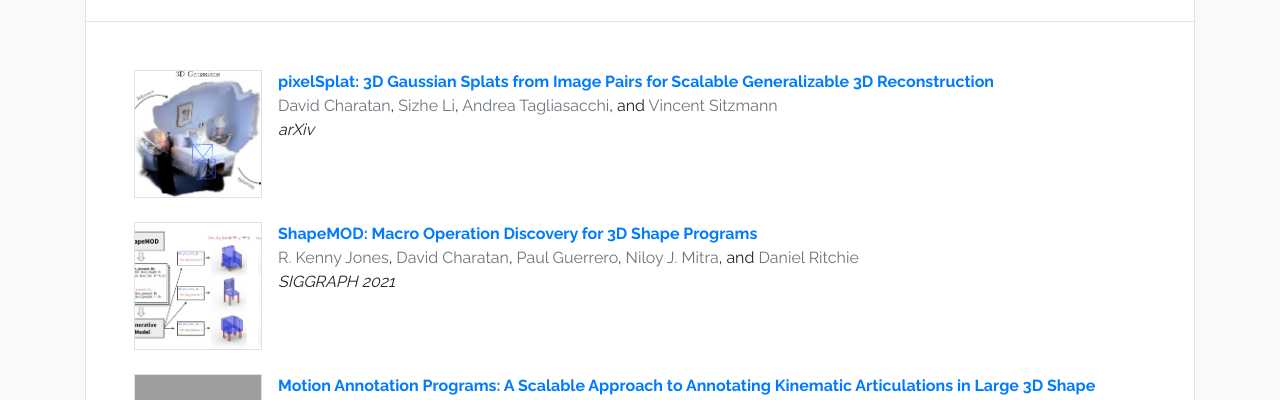
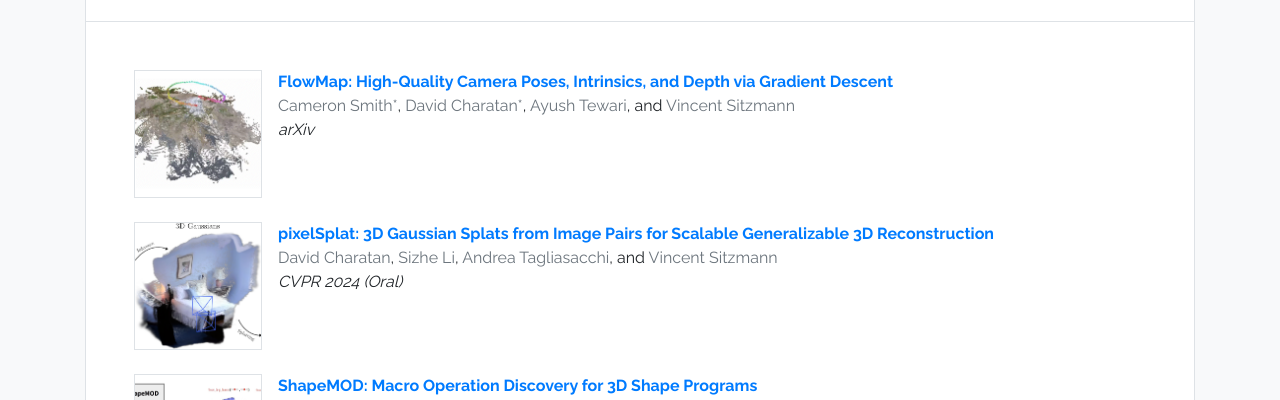
Before and after one commit to dcharatan/dcharatan.github.io, a React (Create React App) app: page /#/research in a window 1280 px wide. Shown: the part 266-666 px from the top of the page. Built offline with nearby package versions, Linux system fonts and the light colour scheme; grey boxes are pictures that could not be loaded.

Commit message:
Update website.

```diff
--- a/src/features/pages/Research.jsx
+++ b/src/features/pages/Research.jsx
@@ -5,7 +5,10 @@ import Page from './Page';
 
 const Research = () => {
   const publicationNodes = publications.map(
-    ({ title, url, thumbnailSource, authors, venue }, index) => (
+    (
+      { title, url, thumbnailSource, authors, venue, numFirstAuthors },
+      index
+    ) => (
       <Publication
         title={title}
         url={url}
@@ -14,6 +17,7 @@ const Research = () => {
         venue={venue}
         key={title}
         className={index < publications.length - 1 ? 'mb-4' : ''}
+        numFirstAuthors={numFirstAuthors}
       />
     )
   );
--- a/src/features/research/Publication.jsx
+++ b/src/features/research/Publication.jsx
@@ -8,12 +8,13 @@ const Publication = ({
   authors,
   venue,
   thumbnailSource,
+  numFirstAuthors,
   ...props
 }) => {
   // Generate a comma-separated list of authors.
-  const authorLinks = authors.map(({ name, url: authorUrl }) => (
+  const authorLinks = authors.map(({ name, url: authorUrl }, index) => (
     <a href={authorUrl} className="link-secondary" key={name}>
-      {name}
+      {numFirstAuthors > 1 && index < numFirstAuthors ? `${name}*` : name}
     </a>
   ));
   const authorBlob = [];
@@ -55,8 +56,13 @@ Publication.propTypes = {
       url: PropTypes.string.isRequired,
     }).isRequired
   ).isRequired,
+  numFirstAuthors: PropTypes.number,
   venue: PropTypes.string.isRequired,
   thumbnailSource: PropTypes.string.isRequired,
 };
 
+Publication.defaultProps = {
+  numFirstAuthors: 1,
+};
+
 export default Publication;
--- a/src/features/research/authors.js
+++ b/src/features/research/authors.js
@@ -77,3 +77,13 @@ export const VincentSitzmann = {
   name: 'Vincent Sitzmann',
   url: 'https://www.vincentsitzmann.com/',
 };
+
+export const CameronSmith = {
+  name: 'Cameron Smith',
+  url: 'https://cameronosmith.github.io/',
+};
+
+export const AyushTewari = {
+  name: 'Ayush Tewari',
+  url: 'https://ayushtewari.com/',
+};
--- a/src/features/research/publications.js
+++ b/src/features/research/publications.js
@@ -15,10 +15,23 @@ import {
   VincentSitzmann,
   AndreaTagliasacchi,
   SizheLi,
+  CameronSmith,
+  AyushTewari,
 } from './authors';
 import ThumbnailPixelSplat from './thumbnail_pixelsplat.png';
 import ThumbnailShapeMOD from './thumbnail_shapemod.jpeg';
 import ThumbnailArticulations from './thumbnail_articulations.gif';
+import ThumbnailFlowmap from './thumbnail_flowmap.gif';
+
+export const FlowMap = {
+  title:
+    'FlowMap: High-Quality Camera Poses, Intrinsics, and Depth via Gradient Descent',
+  url: 'http://cameronosmith.github.io/flowmap',
+  thumbnailSource: ThumbnailFlowmap,
+  authors: [CameronSmith, DavidCharatan, AyushTewari, VincentSitzmann],
+  numFirstAuthors: 2,
+  venue: 'arXiv',
+};
 
 export const PixelSplat = {
   title:
@@ -26,7 +39,7 @@ export const PixelSplat = {
   url: 'https://dcharatan.github.io/pixelsplat',
   thumbnailSource: ThumbnailPixelSplat,
   authors: [DavidCharatan, SizheLi, AndreaTagliasacchi, VincentSitzmann],
-  venue: 'arXiv',
+  venue: 'CVPR 2024 (Oral)',
 };
 
 export const ShapeMOD = {
@@ -57,4 +70,4 @@ export const Articulations = {
   venue: '3DV 2020',
 };
 
-export default [PixelSplat, ShapeMOD, Articulations];
+export default [FlowMap, PixelSplat, ShapeMOD, Articulations];
```
Also changed, not shown: src/features/research/thumbnail_flowmap.gif (added).
